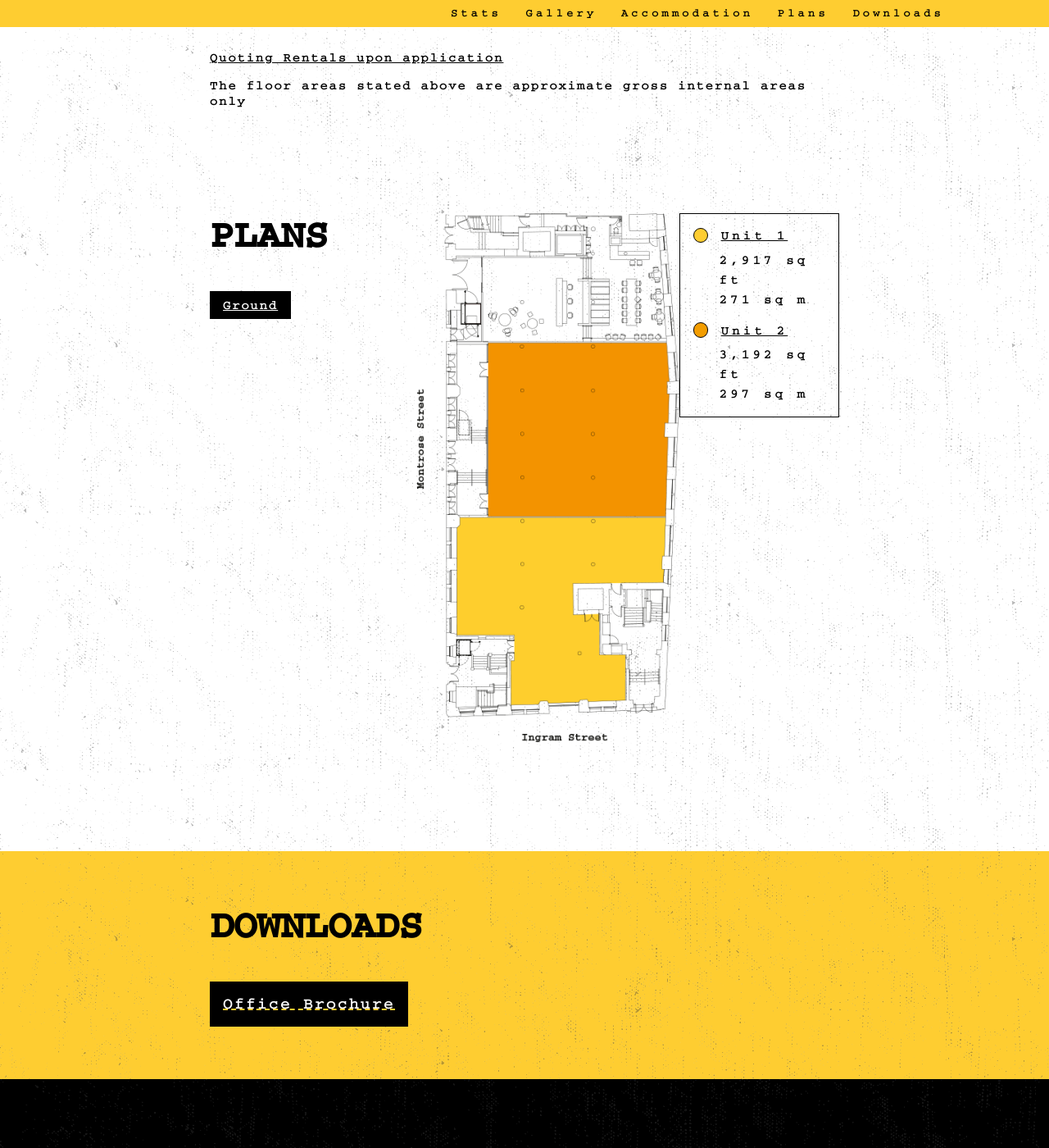
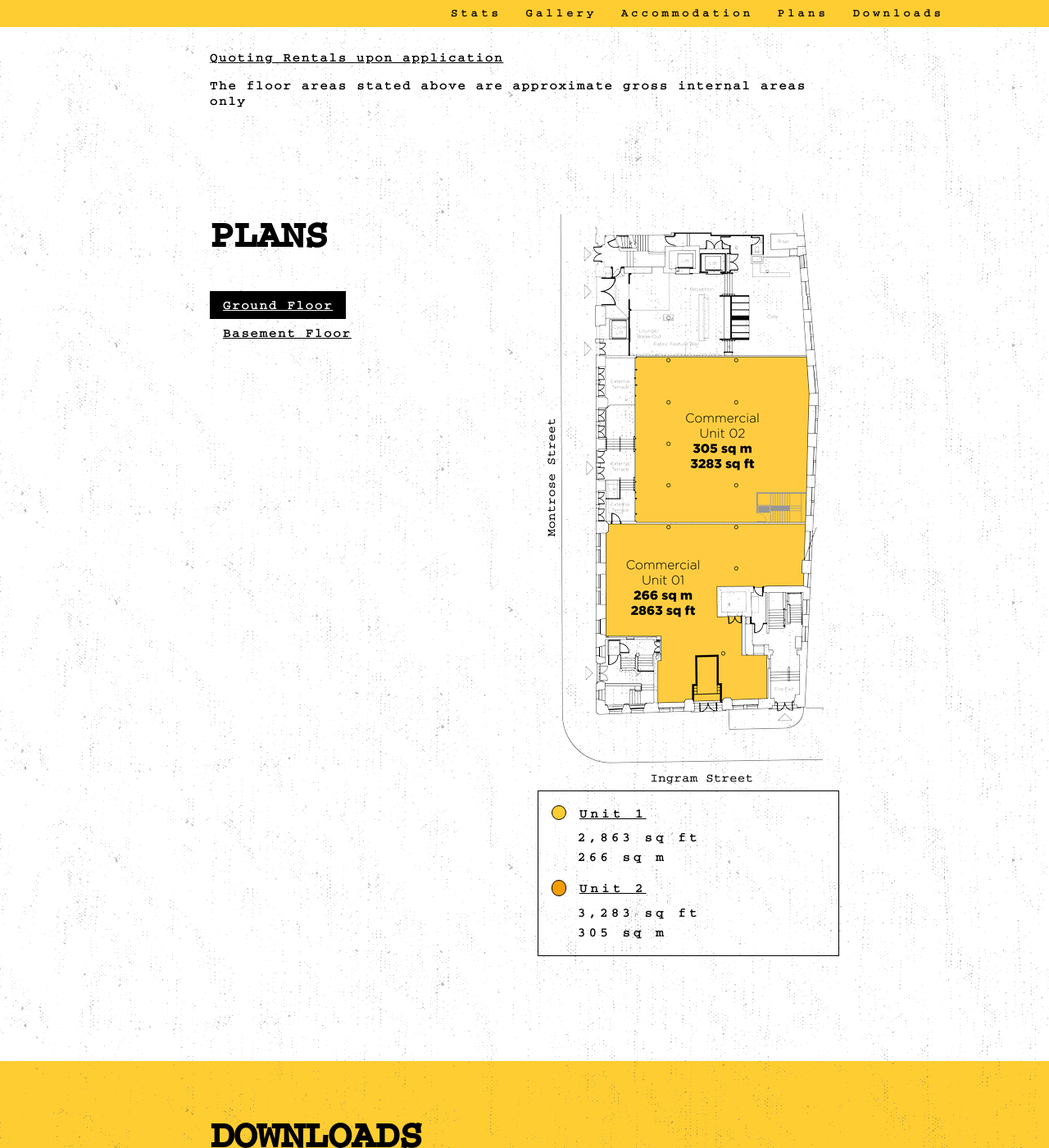
Before and after one commit to mckeever02/tgf, a Jekyll site: the page built from retail.html, in a window 1280 px wide and 1400 px high, scrolled down 2616 px. Shown: the whole window at 82% size. Built offline with Jekyll 4.4.1, drawn with Linux system fonts in a browser that asks for light colours; nearby versions of some CDN libraries.

Commit message:
Added new floor plans

```diff
--- a/_config.yml
+++ b/_config.yml
@@ -8,6 +8,8 @@
 website: http://thegarmentfactory.co
 
 email: rpittaway@castleforgepartners.com
+
+url: http://www.garment-factory.co.uk
 
 # Navigation
 navigation:
--- a/_includes/floor_area_nav.html
+++ b/_includes/floor_area_nav.html
@@ -2,7 +2,7 @@
   {% assign count = 6 %}
   {%for row in page.floor_area%}
   <li class="dib db-ns">
-    <a class="dib {% if count == 6 %} tab-active {%endif%} link underline black hover-bg-yellow pv2 ph2 ph3-ns tc" href="#floor{{count}}">{{row.floor}}</a>
+    <a class="dib {% if count == 6 %} tab-active {%endif%} link underline black hover-bg-yellow pv2 ph2 ph3-ns tc" href="#floor{{count}}">{{row.floor}} Floor</a>
   </li>
   {% assign count = count | minus: 1 %}
   {%endfor%}
--- a/_layouts/default.html
+++ b/_layouts/default.html
@@ -7,6 +7,8 @@
         <title>{%if page.class == "index" %} {{ page.title }} {%else%} {{ page.title }} | {{site.name}} {%endif%}</title>
         <meta name="description" content="{{page.description}}">
         <meta name="viewport" content="width=device-width">
+
+        <meta name="google-site-verification" content="X3fYltxRgtlBms2mrX1IbjQdWYhRW5F59sFOwL8qJY0" />
 
         <link rel="icon" type="image/png" sizes="32x32" href="/images/favicon-32x32.png">
         <link rel="icon" type="image/png" sizes="16x16" href="/images/favicon-16x16.png">
@@ -19,16 +21,16 @@
         <!-- Open Graph Metadata -->
         <meta property="og:url" content="{{site.website}}" />
         <meta property="og:type" content="website" />
+        <meta property="og:image" content="{{site.url}}/images/social-card.png" />
         <meta property="og:title" content="{%if page.title%} {{page.title}} {%else%} {{site.name}} {%endif%}" />
         <meta property="og:description" content="{%if page.description%} {{page.description}} {%else%} {{site.description}} {%endif%}" />
-        <meta property="og:image" content="/images/social-card.png" />
 
         <!-- Twitter Card Metadata -->
         <meta name="twitter:card" content="summary_large_image" />
         <!-- <meta name="twitter:site" content="{{site.social.twitter.username | prepend: "@" }}" /> -->
         <meta name="twitter:title" content="{%if page.title%} {{page.title}} {%else%} {{site.name}} {%endif%}" />
         <meta name="twitter:description" content="{%if page.description%} {{page.description}} {%else%} {{site.description}} {%endif%}">
-        <meta name="twitter:image" content="/images/social-card.png" />
+        <meta name="twitter:image" content="{{site.url}}/images/social-card.png" />
 
 
         <script>
--- a/_scss/_font-family.scss
+++ b/_scss/_font-family.scss
@@ -20,9 +20,12 @@
 
 @font-face {
   font-family: 'GF1';
-  src: url('/fonts/gf1.woff2') format('woff2'),
-       url('/fonts/gf1.woff') format('woff');
-  font-display: swap;
+  src: url('/fonts/GF1.eot');
+  src: url('/fonts/GF1.eot?#iefix') format('embedded-opentype'),
+  url('/fonts/GF1.ttf') format('truetype'),
+  url('/fonts/GF1.svg#gf1regular') format('svg');
+  font-weight: normal;
+  font-style: normal;
 }
 
 
@@ -48,10 +51,10 @@
   font-family: serif;
 }
 
-.heading {
-  // font-family: 'GF1', serif;
-  // line-height: 1;
-}
+// .heading {
+//   font-family: 'GF1', serif;
+//   //line-height: 1;
+// }
 
 
 /* Monospaced Typefaces (for code) */
--- a/retail.html
+++ b/retail.html
@@ -41,11 +41,20 @@
 floor_area:
   - floor: Ground
     unit_1:
-      foot: "2,917"
-      metres: "271"
+      foot: "2,863"
+      metres: "266"
     unit_2:
-      foot: "3,192"
-      metres: "297"
+      foot: "3,283"
+      metres: "305"
+
+  - floor: Basement
+    unit_1:
+      foot: "2,594"
+      metres: "241"
+    unit_2:
+      foot: "3,025"
+      metres: "281"
+
 
 downloads:
   - title: Retail Brochure
@@ -169,6 +167,9 @@
           {% assign count = 6 %}
           {%for row in page.floor_area%}
             <div id="floor{{count}}" class="flex flex-column flex-row-reverse-ns">
+              <div class="db">
+                <img src="/images/{{row.floor | downcase}}.png" alt="{{row.floor}} Blueprint">
+              </div>
               <div class="db mb3 mb0-ns">
                 <div class="ba b--black ph3 pv3 tracked-mega w-100">
                   <div class="db mb3">
@@ -200,10 +201,7 @@
                   </div>
                   {%endif%}
                 </div>
-              </div>
-              <div class="db">
-                <img src="/images/{{row.floor | downcase}}.png" alt="{{row.floor}} Blueprint">
-              </div>
+              </div>   <!-- floor table -->
             </div>
           {% assign count = count | minus: 1 %}
           {%endfor%}
```
Also changed, not shown: other parts of _layouts/default.html (+1 -1 lines), other parts of retail.html (+0 -11 lines), _posts/2014-04-20-welcome-to-jekyll.markdown (deleted, +0 -24 lines), office.html (+13 -9 lines), css/main.css, fonts/GF1.ttf (added), fonts/gf1-webfont.woff (added), fonts/gf1-webfont.woff2 (added), images/4th-floor.png (added), images/basement.png (added), images/ground.png, 2 other files.
